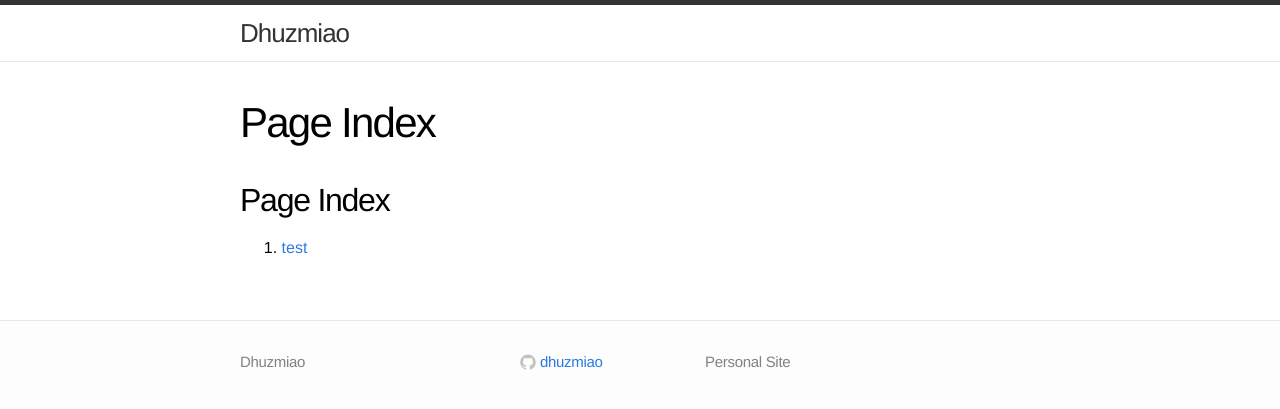
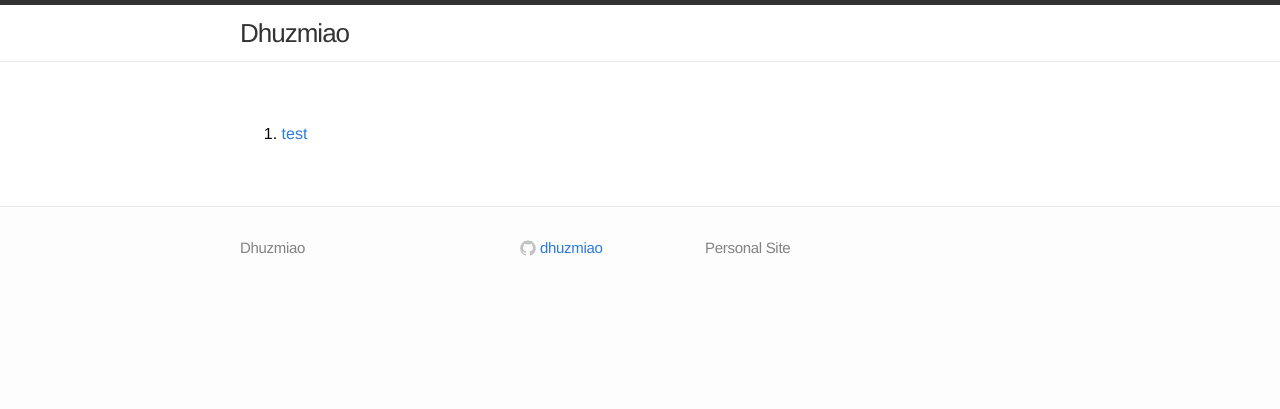
Before and after one commit to dhuzmiao/dhuzmiao.github.com, a Jekyll site: the page built from index.md, in a window 1280 px wide. Shown: the top 409 px of the page. Built offline with Jekyll 4.4.1, drawn with Linux system fonts in a browser that asks for light colours; our own code applies the rules of GitHub Pages for plain Markdown files.

Commit message:
index.md

```diff
--- a/index.md
+++ b/index.md
@@ -2,6 +2,4 @@
 layout: page
 ---
 
-## Page Index
-
 1. [test](/test/)
```
